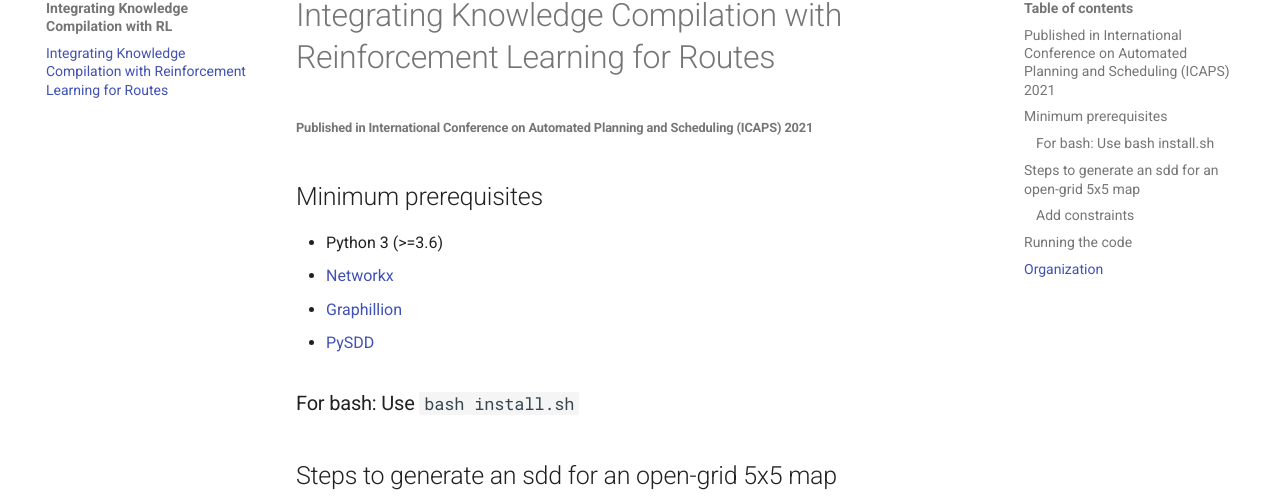
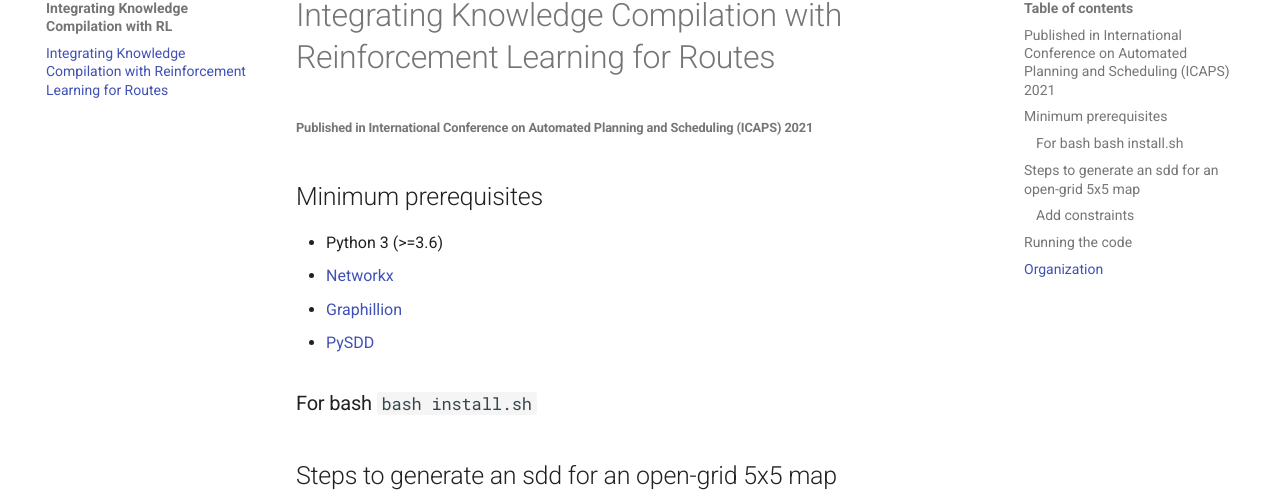
Before and after one commit to kushagra06/KCRL-Docs, an MkDocs documentation site: the page built from docs/index.md, in a window 1280 px wide and 1112 px high. Shown: the part 103-603 px from the top of the window. Built offline with MkDocs 1.6.1 and Material for MkDocs 9.7.7, drawn with Linux system fonts in a browser that asks for light colours; comment, search, counter and statistics services are not loaded.

Commit message:
Update index.md

````diff
--- a/docs/index.md
+++ b/docs/index.md
@@ -8,7 +8,7 @@
 * [Networkx](https://networkx.org/)
 * [Graphillion](https://github.com/takemaru/graphillion)
 * [PySDD](https://github.com/wannesm/PySDD)
-### For bash: Use `bash install.sh`
+### For bash ```bash install.sh```
 
 ## Steps to generate an sdd for an open-grid 5x5 map
 * Using Graphillion generate sets of all paths i.e. a GraphSet or a zdd (e.g., using ./scripts/grid.py).
````
